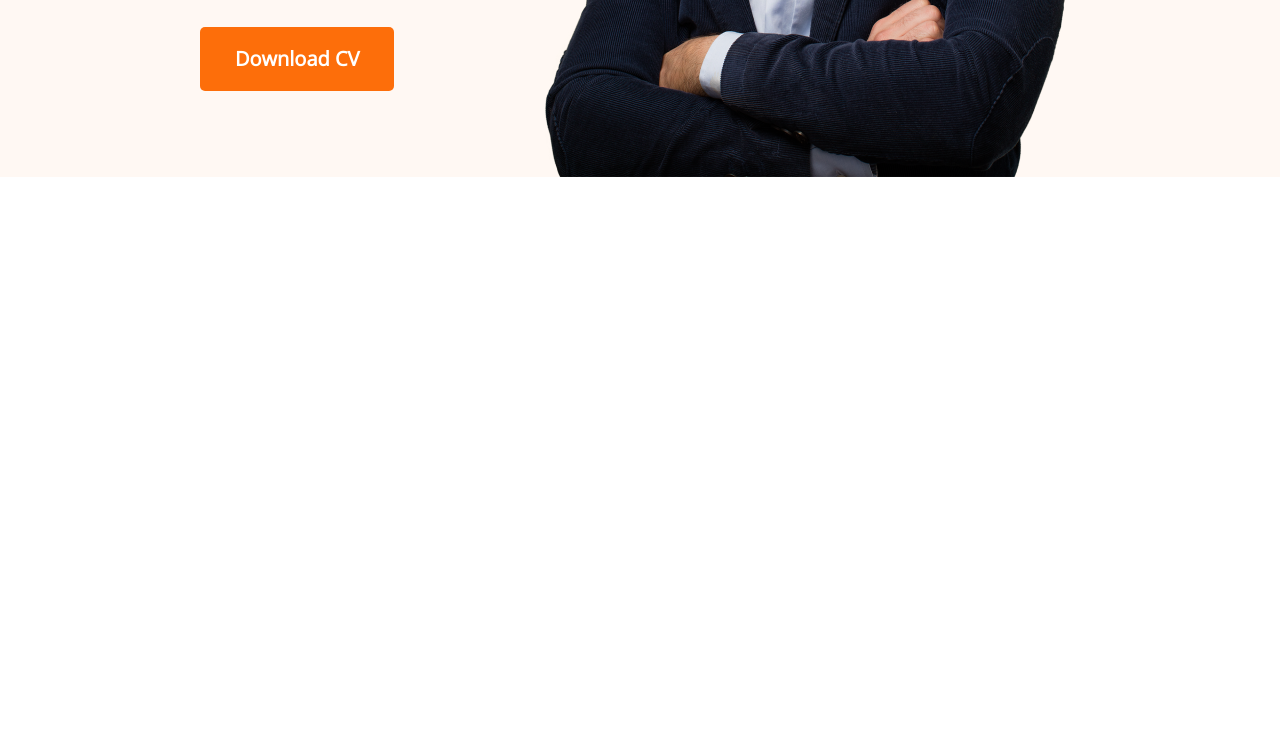
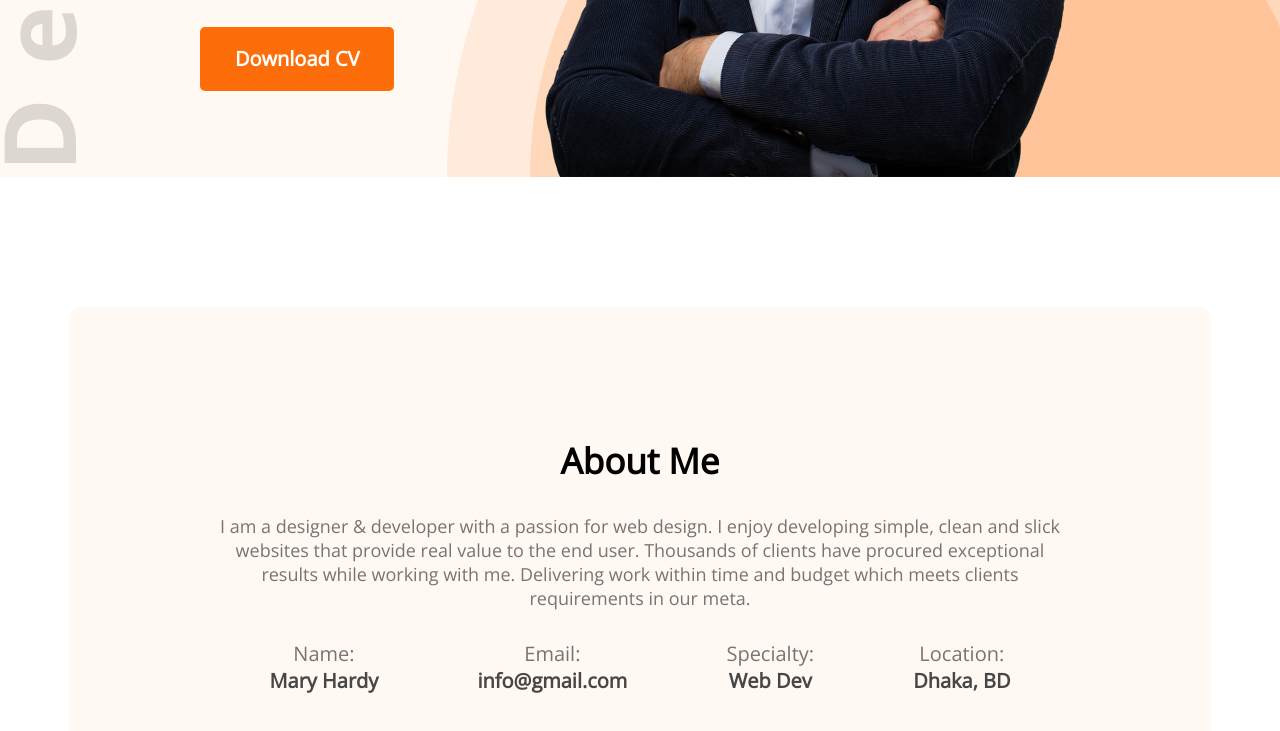
Before and after one commit to praptii29/developer-portfolio, a plain HTML site: page index.html in a window 1280 px wide. Shown: the part 663-1394 px from the top of the page. Before the commit the page ends 840 px from the top, so only its background shows below. Drawn offline with nearby package versions, Linux system fonts and the light colour scheme.

Commit message:
addedabout

```diff
--- a/index.html
+++ b/index.html
@@ -1,13 +1,17 @@
 <!DOCTYPE html>
 <html lang="en">
+
 <head>
     <meta charset="UTF-8">
     <meta http-equiv="X-UA-Compatible" content="IE=edge">
     <meta name="viewport" content="width=device-width, initial-scale=1.0">
     <title>Developer Portfolio</title>
     <link rel="stylesheet" href="styles/portfolio.css">
-    <link rel="preconnect" href="https://fonts.googleapis.com"><link rel="preconnect" href="https://fonts.gstatic.com" crossorigin><link href="https://fonts.googleapis.com/css2?family=Open+Sans&display=swap" rel="stylesheet">
+    <link rel="preconnect" href="https://fonts.googleapis.com">
+    <link rel="preconnect" href="https://fonts.gstatic.com" crossorigin>
+    <link href="https://fonts.googleapis.com/css2?family=Open+Sans&display=swap" rel="stylesheet">
 </head>
+
 <body>
     <header class="header">
         <nav>
@@ -23,7 +27,8 @@
             <div>
                 <h3 class="banner-sub-title">Hi, I am</h3>
                 <h1 class="banner-title">Mary Hardy</h1>
-                <p class="banner-description">Shot what able cold new see hold.Friendly as an betrayed formerly he. Morning because as to society behaved moments.</p>
+                <p class="banner-description">Shot what able cold new see hold.Friendly as an betrayed formerly he.
+                    Morning because as to society behaved moments.</p>
                 <button class="btn-primary">Download CV</button>
             </div>
             <img src="images/hardy.png" alt="">
@@ -31,10 +36,38 @@
 
     </header>
     <main>
+        <section class="about">
+            <h3 class="section-title">About Me</h3>
+            <p class="section-description">I am a designer & developer with a passion for web design. I enjoy developing
+                simple, clean and slick websites that provide real value to the end user. Thousands of clients have
+                procured exceptional results while working with me. Delivering work within time and budget which meets
+                clients requirements in our meta.</p>
+            <div class="about-info-container">
+                <div class="about-info">
+                    <p class="info-title">Name:</p>
+                    <p class="info-description">Mary Hardy</p>
+                </div>
+                <div class="about-info">
+                    <p class="info-title">Email:</p>
+                    <p class="info-description">info@gmail.com</p>
+                </div>
+                <div class="about-info">
+                    <p class="info-title">Specialty:</p>
+                    <p class="info-description">Web Dev</p>
+                </div>
+                <div class="about-info">
+                    <p class="info-title">Location:</p>
+                    <p class="info-description">Dhaka, BD</p>
+                </div>
+
+            </div>
+
+        </section>
 
     </main>
     <footer>
 
     </footer>
 </body>
+
 </html>
--- a/styles/portfolio.css
+++ b/styles/portfolio.css
@@ -18,9 +18,11 @@
     background: #FD6E0A;
 }
 
-.header{
+.header {
     background: #FFF8F3;
-    background-image: url('..images/');
+    background-image: url(../images/header_bg.png), url(/images/developer.png);
+    background-repeat: no-repeat;
+    background-position: bottom right, left;
 }
 
 /* header and navigation styles */
@@ -62,8 +64,53 @@ nav li {
     font-size: 45px;
     margin-bottom: 20px;
 }
-.banner-description{
+
+.banner-description {
     color: #757575;
     font-size: 18px;
     margin-bottom: 30px;
 }
+
+/* main section */
+main {
+    max-width: 1140px;
+    margin: 0 auto;
+}
+
+/* about section styles */
+.about {
+    text-align: center;
+    margin-top: 130px;
+    background: #FFF8F3;
+    border-radius: 10px;
+    padding: 130px 150px;
+
+}
+
+.section-title {
+    margin-bottom: 30px;
+    font-weight: 700;
+    font-size: 35px;
+}
+
+.section-description {
+    color: #757575;
+    font-size: 18px;
+    margin-bottom: 30px;
+}
+
+.about-info-container {
+    display: flex;
+    justify-content: space-around;
+}
+
+.about .info-title {
+    font-size: 20px;
+    color: #757575;
+}
+
+.info-description {
+    font-weight: 700;
+    font-size: 20px;
+    color: #474747;
+}
```
